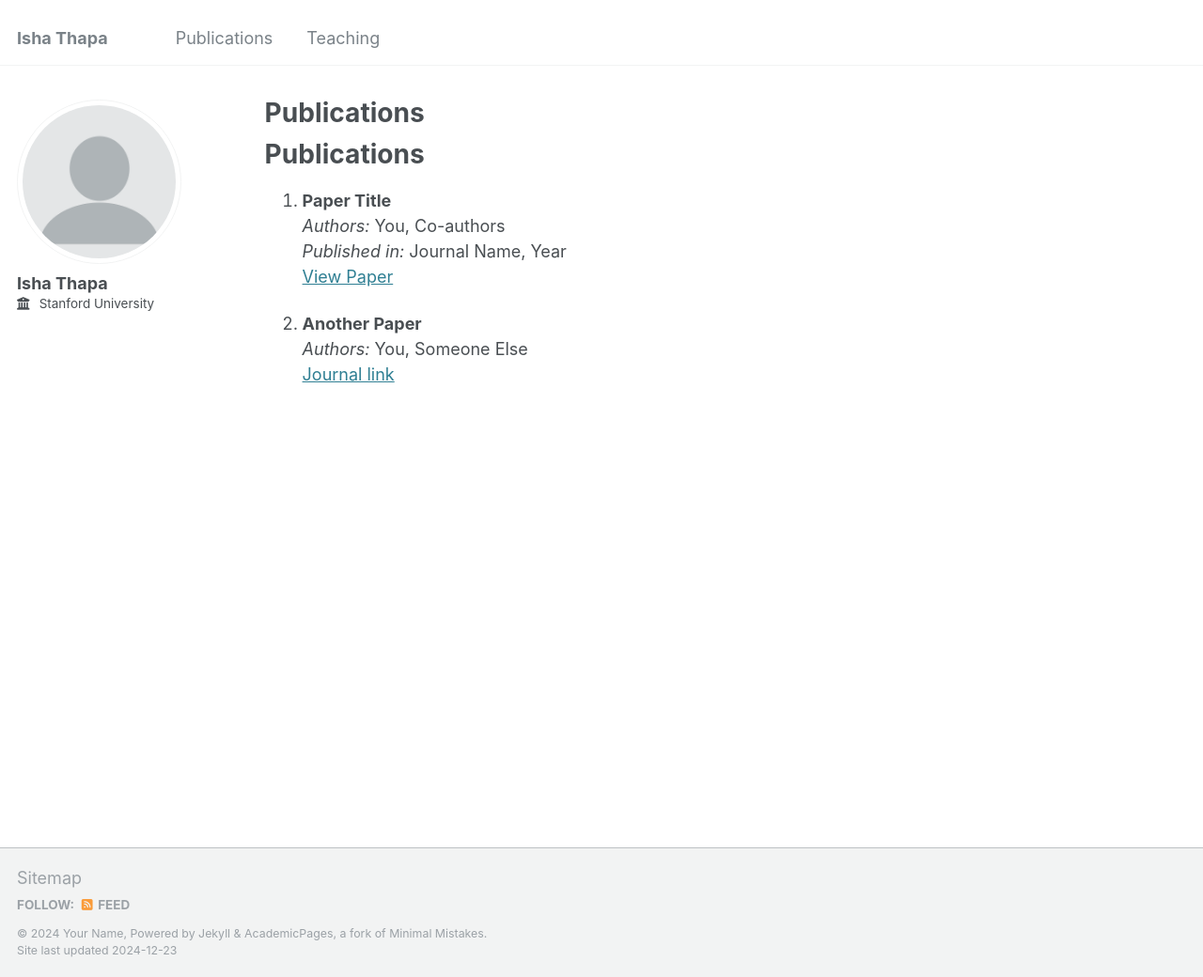
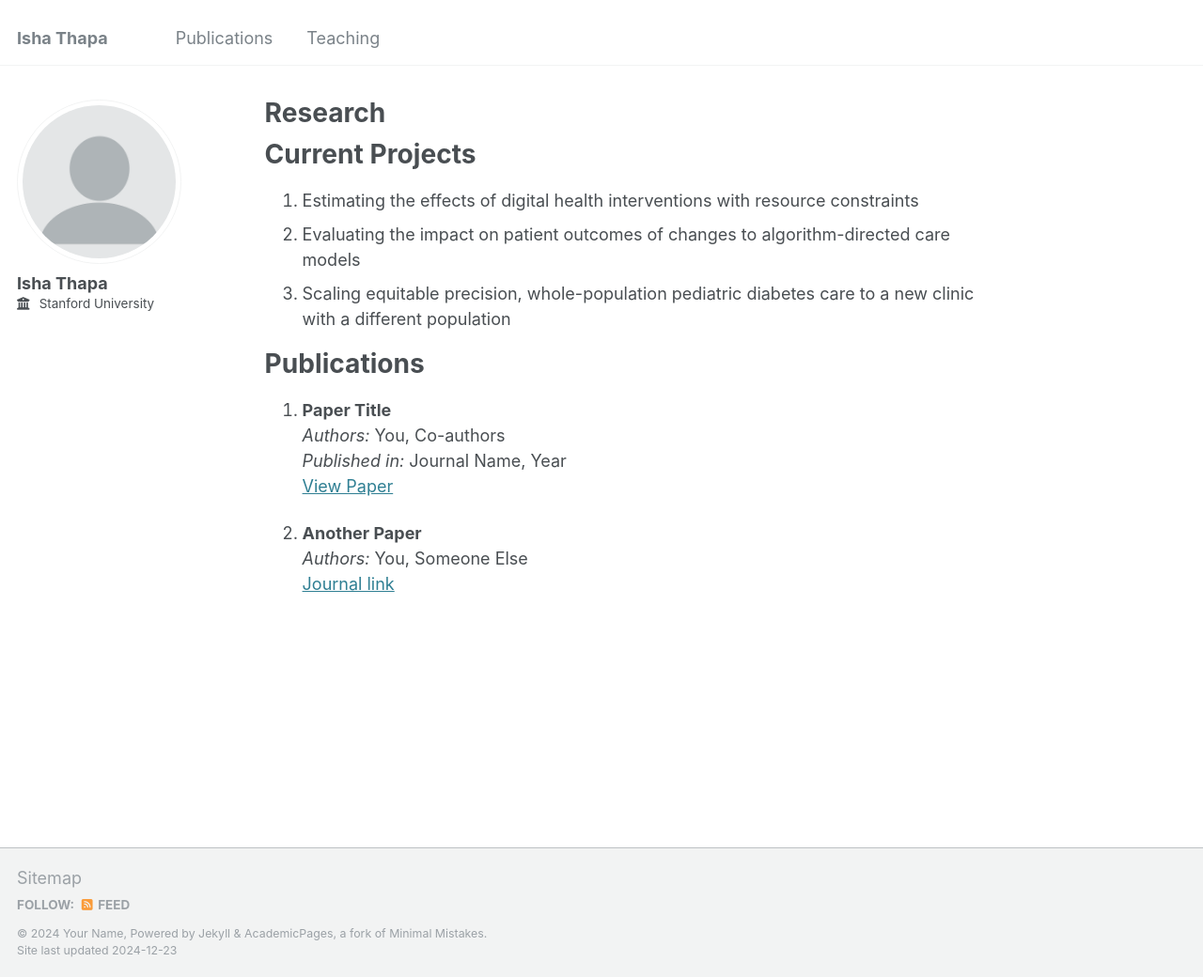
Before and after one commit to ishathapa/ishathapa.github.io, a Jekyll site: the page built from _pages/publications.md, in a window 1280 px wide and 1040 px high. Shown: the whole window at 94% size. Built offline with Jekyll 4.4.1, drawn with Linux system fonts in a browser that asks for light colours.

Commit message:
Update publications.md

```diff
--- a/_pages/publications.md
+++ b/_pages/publications.md
@@ -1,9 +1,13 @@
 ---
 layout: single
-title: "Publications"
+title: "Research"
 permalink: /publications/
 author_profile: true
 ---
+# Current Projects
+1. Estimating the effects of digital health interventions with resource constraints
+2. Evaluating the impact on patient outcomes of changes to algorithm-directed care models
+3. Scaling equitable precision, whole-population pediatric diabetes care to a new clinic with a different population
 
 # Publications
 
```
